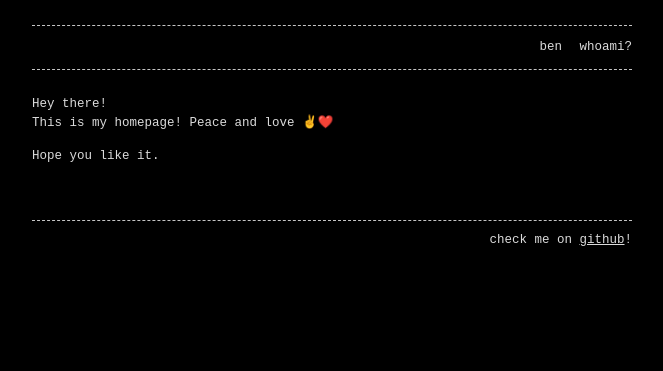
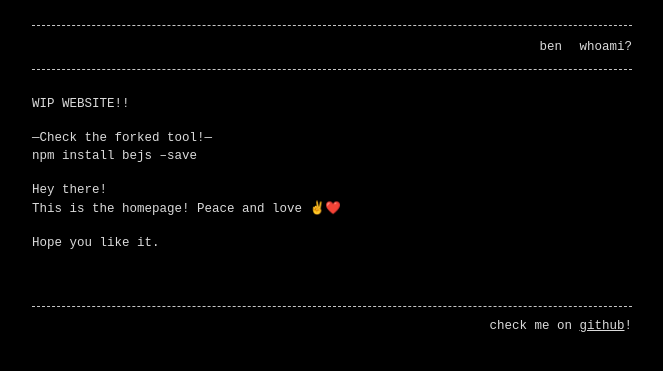
Before and after one commit to 0708090/0708090.github.io, a Jekyll site: the page built from index.md, in a window 1280 px wide. Shown: the top 371 px of the page, without its empty margins (308-971 px from the left). Built offline with Jekyll 4.4.1, drawn with Linux system fonts in a browser that asks for light colours.

Commit message:
Revise homepage content and add npm instructions
Updated homepage text and added installation instructions.

```diff
--- a/index.md
+++ b/index.md
@@ -3,8 +3,13 @@ title: ben
 layout: home
 permalink: /
 ---
+WIP WEBSITE!!
+
+---Check the forked tool!---
+npm install bejs --save
+
 
 Hey there!
-This is my homepage! Peace and love ✌️❤️
+This is the homepage! Peace and love ✌️❤️
 
 Hope you like it.
```
